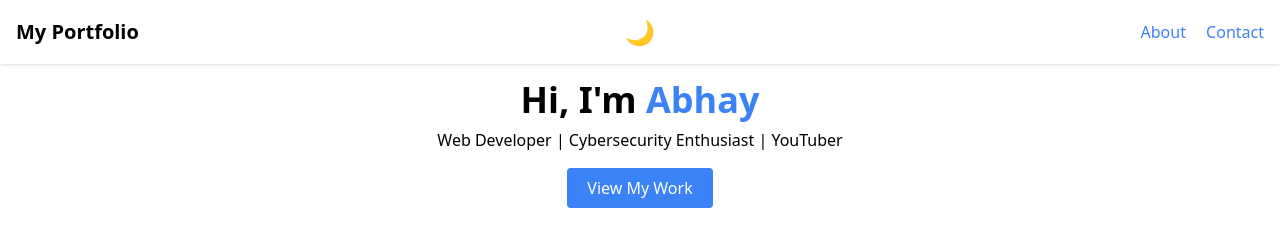
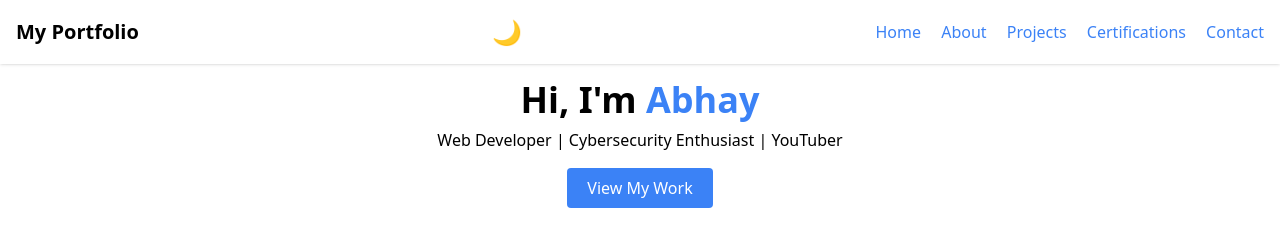
Before and after one commit to vabhayv/portfolio, a plain HTML site: page index.html in a window 1280 px wide. Drawn offline with nearby package versions, Linux system fonts and the light colour scheme.

Commit message:
Update index.html

```diff
--- a/index.html
+++ b/index.html
@@ -20,7 +20,10 @@
         <h1 class="text-xl font-bold">My Portfolio</h1>
         <button id="theme-toggle" class="text-2xl">🌙</button>
     <div>
+        <a href="index.html" class="text-blue-500 mr-4">Home</a>
         <a href="about.html" class="text-blue-500 mr-4">About</a>
+        <a href="projects.html" class="text-blue-500 mr-4">Projects</a>
+        <a href="certifications.html" class="text-blue-500 mr-4">Certifications</a>
         <a href="contact.html" class="text-blue-500">Contact</a>
     </div>
     </nav>
```
